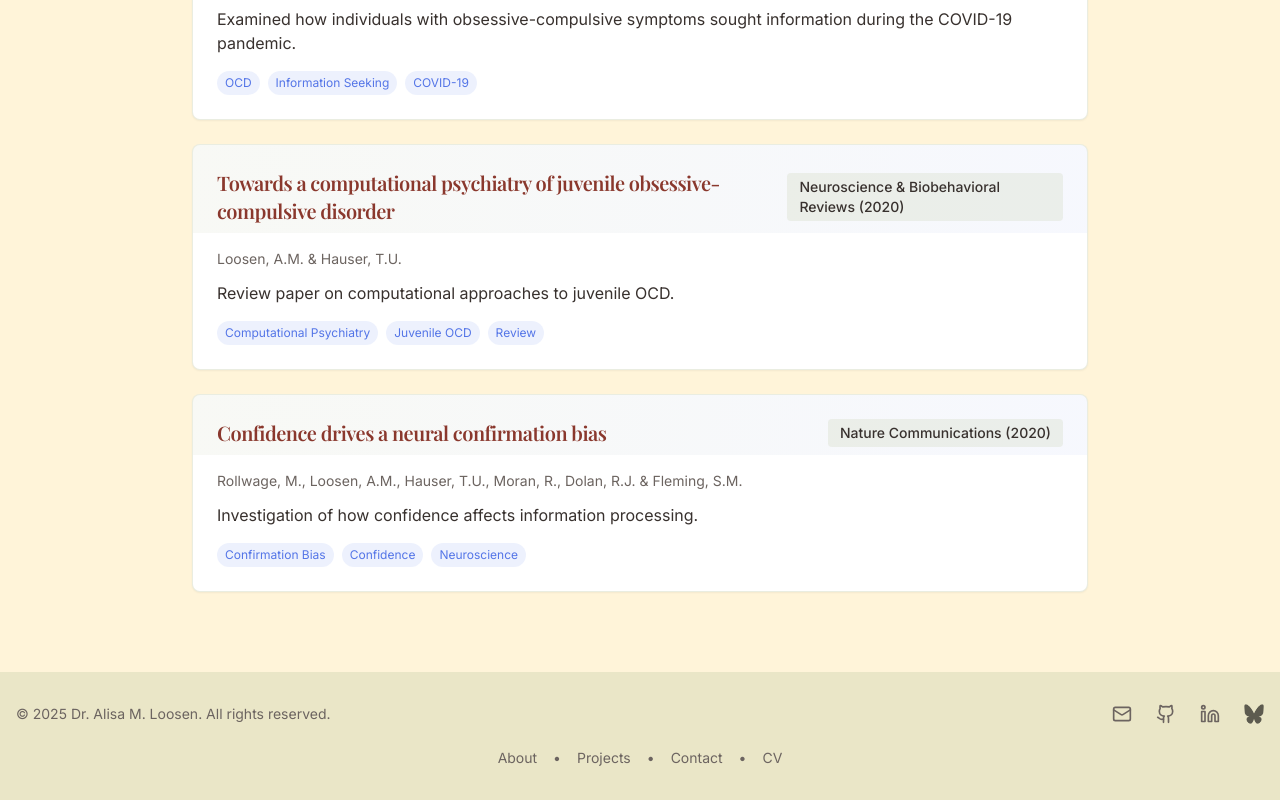
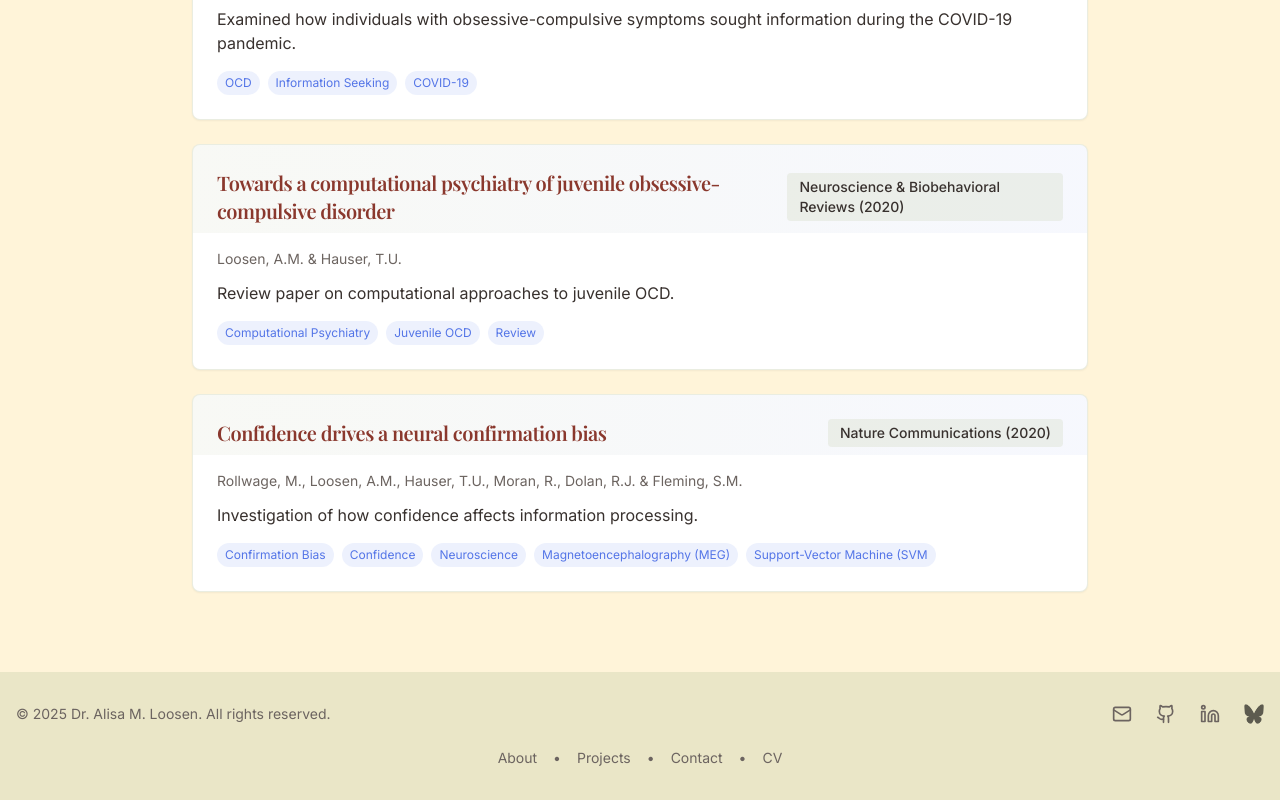
Before and after one commit to amloosen/alisa-loosen-portfolio, a React (Vite) app: page /projects in a window 1280 px wide. Shown: the part 1192-1992 px from the top of the page. Built offline with nearby package versions, Linux system fonts and the light colour scheme.

Commit message:
Code edited in Lovable Code Editor
Edited UI in Lovable

```diff
--- a/src/pages/ProjectsPage.tsx
+++ b/src/pages/ProjectsPage.tsx
@@ -56,7 +56,7 @@ const ProjectsPage = () => {
       year: "2020",
       authors: "Rollwage, M., Loosen, A.M., Hauser, T.U., Moran, R., Dolan, R.J. & Fleming, S.M.",
       description: "Investigation of how confidence affects information processing.",
-      tags: ["Confirmation Bias", "Confidence", "Neuroscience"],
+      tags: ["Confirmation Bias", "Confidence", "Neuroscience", "Magnetoencephalography (MEG)", "Support-Vector Machine (SVM"],
       link: "https://www.nature.com/articles/s41467-020-16278-6",
     },
   ];
```
